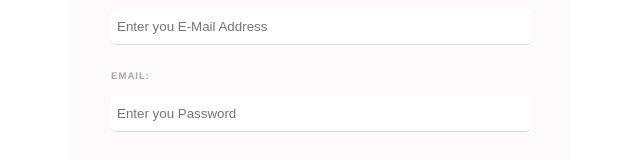
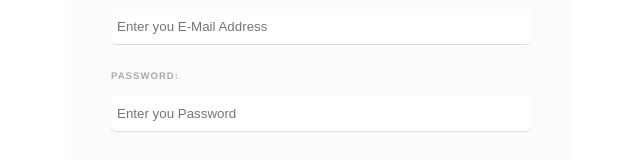
Before and after one commit to talhadar2011/FormBinding, a Vue app: page / in a window 1280 px wide. Shown: the part 209-369 px from the top of the page, without its empty margins (319-959 px from the left). Built offline with nearby package versions, Linux system fonts and the light colour scheme.

Commit message:
Git updated

```diff
--- a/src/App.vue
+++ b/src/App.vue
@@ -1,6 +1,5 @@
 <template>
-    <h1> Web Form</h1>
-
+  <h1> Web Form</h1>
   <SignUpForm/>
 </template>
 
--- a/src/components/SignpForm.vue
+++ b/src/components/SignpForm.vue
@@ -3,7 +3,7 @@
     <label>Email:</label>
     <input type="email" v-model="email" placeholder="Enter you E-Mail Address">
 
-    <label>Email:</label>
+    <label>Password:</label>
     <input type="password" v-model="password" placeholder="Enter you Password">
   </form>
   <p>
```
